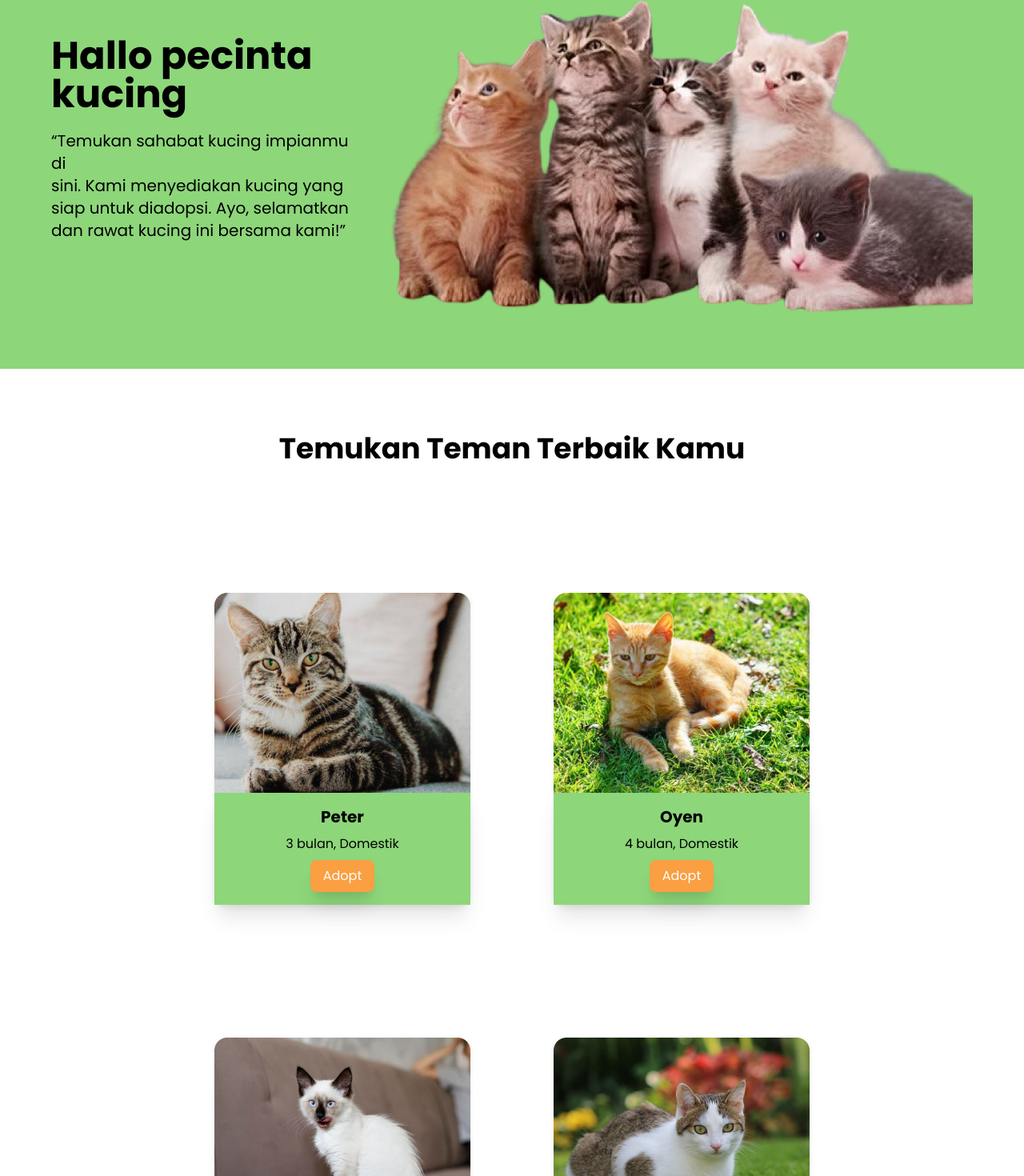
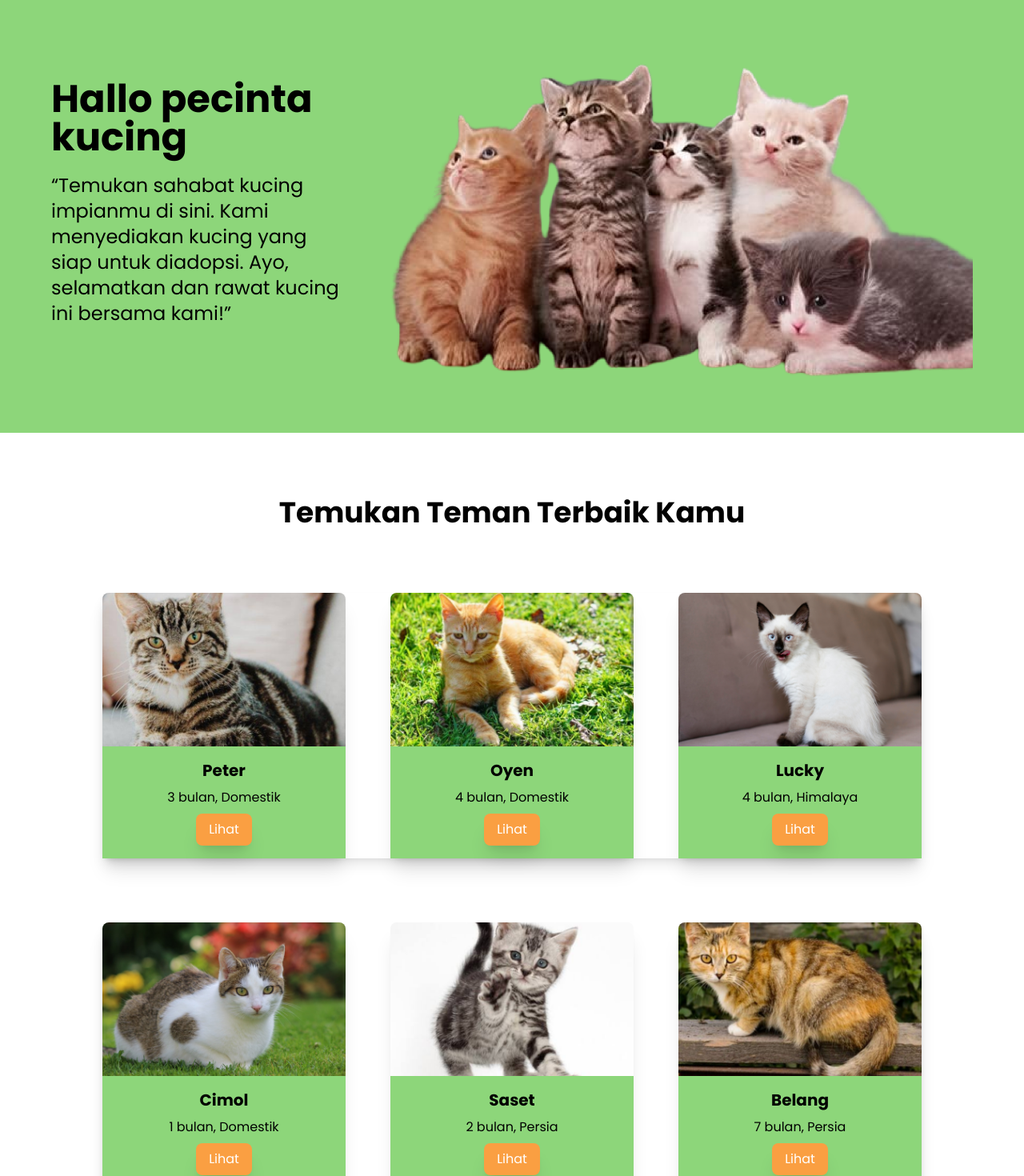
Before and after one commit to Riskotul/Massive-Challenge, a React (Vite) app: page /adopsi-kucing in a window 1280 px wide. Shown: the part 210-1680 px from the top of the page at 80% size. Built offline with nearby package versions, Linux system fonts and the light colour scheme.

Commit message:
update responsive adopsi kucing,anjing

```diff
--- a/src/assets/components/Layouts/FormAdopsiPage/FormSection.jsx
+++ b/src/assets/components/Layouts/FormAdopsiPage/FormSection.jsx
@@ -466,7 +466,7 @@ const FormSection = () => {
       </section>{' '}
       <button
         onClick={handlePopUp}
-        className="rounded-lg size-fit py-3 px-[72px] text-white bg-[#FA9F42] text-[24px] font-medium mt-7 active:scale-90 transition-all duration-150"
+        className="rounded-lg size-fit py-3 px-[72px] text-white bg-[#FA9F42] text-[24px] font-medium mt-7 active:scale-90 transition-all duration-150 mb-20"
       >
         Kirim
       </button>
--- a/src/assets/components/Pages/AdopsiAnjingPage/AdopsiAnjingPage.jsx
+++ b/src/assets/components/Pages/AdopsiAnjingPage/AdopsiAnjingPage.jsx
@@ -48,17 +48,18 @@ const AdopsiAnjingPage = () => {
     navigate("/services-detail-anjing");
   };
 
+  const topDogs = dogs.slice(0, 3);
+  const bottomDogs = dogs.slice(3);
+
   return (
     <>
       <NavbarLogin />{" "}
       <div>
-        <div className="bg-[#8DD67A] py-12 px-16 flex justify-between items-center">
-          <div className="flex-1 flex flex-col items-start">
-            <h1 className="text-5xl font-bold mb-5">Hallo pecinta anjing</h1>
-            <p className="text-xl">
-              “Temukan sahabat anjing impianmu di sini. Kami menyediakan anjing
-              yang siap untuk diadopsi. Ayo, selamatkan dan rawat anjing
-              ini bersama kami!”
+        <div className="bg-[#8DD67A] py-12 px-8 lg:px-16 flex flex-col lg:flex-row justify-between items-center mt-20">
+          <div className="flex-1 flex flex-col items-center lg:items-start">
+            <h1 className="text-3xl lg:text-5xl font-bold mb-5 text-center lg:text-left">Hallo pecinta Anjing</h1>
+            <p className="text-lg lg:text-xl text-center lg:text-left">
+              “Temukan sahabat anjing impianmu di<br /> sini. Kami menyediakan anjing yang <br />siap untuk diadopsi. Ayo, selamatkan <br />dan rawat anjing ini bersama kami!”
             </p>
           </div>
           <img
@@ -69,29 +70,41 @@ const AdopsiAnjingPage = () => {
         </div>
 
         <div className="mt-10">
-          <h1 className="text-center text-4xl font-bold mb-20 mt-20">
+          <h1 className="text-center text-3xl lg:text-4xl font-bold mb-20 mt-20">
             Temukan Teman Terbaik Kamu
           </h1>
-          <div className="flex flex-wrap justify-center gap-20 mx-20">
-            {dogs.map((dog, index) => (
-              <div
-                key={index}
-                className="bg-white rounded-lg shadow-md m-3 w-80 h-96 transform hover:scale-105 transition-transform flex flex-col justify-between mt-20"
-              >
-                <img
-                  src={dog.image}
-                  alt={dog.name}
-                  className="w-[320px] h-[250px] object-cover "
-                />
-                <div className="bg-[#8DD67A] p-4 flex flex-col items-center text-center shadow-xl">
-                  <h2 className="text-xl font-bold mb-2">{dog.name}</h2>
-                  <p className="mb-2">
-                    {dog.age}, {dog.breed}
-                  </p>
+          <div className="max-w-screen-lg mx-auto grid grid-cols-1 lg:grid-cols-3 gap-6 lg:gap-10 shadow-lg">
+            {topDogs.map((dog, index) => (
+              <div key={index} className="bg-white rounded-lg shadow-xl w-full h-auto transform hover:scale-105 transition-transform flex flex-col justify-between">
+                <div className="flex justify-center lg:justify-start">
+                  <img src={dog.image} alt={dog.name} className="w-full h-56 lg:h-48 object-cover rounded-t-lg" />
+                </div>
+                <div className="bg-[#8DD67A] p-4 flex flex-col items-center text-center lg:text-left">
+                  <h2 className="text-lg lg:text-xl font-bold mb-2">{dog.name}</h2>
+                  <p className="text-sm lg:text-base mb-2">{dog.age}, {dog.breed}</p>
                   <button
                     onClick={handleClickNavigate}
                     className="bg-[#FA9F42] text-white py-2 px-4 rounded-lg shadow-xl"
-                  >
+                    >
+                    Lihat
+                  </button>
+                </div>
+              </div>
+            ))}
+          </div>
+          <div className="max-w-screen-lg mx-auto grid grid-cols-1 lg:grid-cols-3 gap-6 lg:gap-10 mt-6 lg:mt-10 shadow-lg mb-20">
+            {bottomDogs.map((dog, index) => (
+              <div key={index} className="bg-white rounded-lg shadow-xl w-full h-auto transform hover:scale-105 transition-transform flex flex-col justify-between">
+                <div className="flex justify-center lg:justify-start">
+                  <img src={dog.image} alt={dog.name} className="w-full h-56 lg:h-48 object-cover rounded-t-lg" />
+                </div>
+                <div className="bg-[#8DD67A] p-4 flex flex-col items-center text-center lg:text-left">
+                  <h2 className="text-lg lg:text-xl font-bold mb-2">{dog.name}</h2>
+                  <p className="text-sm lg:text-base mb-2">{dog.age}, {dog.breed}</p>
+                  <button
+                    onClick={handleClickNavigate}
+                    className="bg-[#FA9F42] text-white py-2 px-4 rounded-lg shadow-xl"
+                    >
                     Lihat
                   </button>
                 </div>
--- a/src/assets/components/Pages/AdopsiKucingPage/AdopsiKucingPage.jsx
+++ b/src/assets/components/Pages/AdopsiKucingPage/AdopsiKucingPage.jsx
@@ -49,20 +49,23 @@ const AdopsiKucingPage = () => {
     navigate("/services-detail-kucing");
   };
 
+  const topCats = cats.slice(0, 3);
+  const bottomCats = cats.slice(3);
+
   return (
     <>
       <NavbarLogin />
       <div>
-        <div className="bg-[#8DD67A] py-12 px-16 flex justify-between items-center">
-          <div className="flex-1 flex flex-col items-start">
-            <h1 className="text-5xl font-bold mb-5">Hallo pecinta kucing</h1>
-            <p className="text-xl">
-              “Temukan sahabat kucing impianmu di
-              <br /> sini. Kami menyediakan kucing yang <br />
-              siap untuk diadopsi. Ayo, selamatkan <br />
-              dan rawat kucing ini bersama kami!”
-            </p>
-          </div>
+      <div className="bg-[#8DD67A] py-12 px-8 lg:px-16 flex flex-col lg:flex-row justify-between items-center mt-20">
+        <div className="flex-1 flex flex-col items-center lg:items-start">
+          <h1 className="text-3xl lg:text-5xl font-bold mb-5 text-center lg:text-left">Hallo pecinta kucing</h1>
+          <p className="text-xl lg:text-2xl text-center lg:text-left">
+            “Temukan sahabat kucing impianmu di
+            sini. Kami menyediakan kucing yang <br />
+            siap untuk diadopsi. Ayo, selamatkan
+            dan rawat kucing ini bersama kami!”
+          </p>
+        </div>
           <img
             src={HeaderAdopsikucing}
             alt="Deskripsi gambar"
@@ -71,30 +74,42 @@ const AdopsiKucingPage = () => {
         </div>
 
         <div className="mt-10">
-          <h1 className="text-center text-4xl font-bold mb-20 mt-20">
+        <h1 className="text-center text-3xl lg:text-4xl font-bold mb-20 mt-20">
             Temukan Teman Terbaik Kamu
           </h1>
-          <div className="flex flex-wrap justify-center gap-20 mx-20">
-            {cats.map((cat, index) => (
-              <div
-                key={index}
-                className="bg-white rounded-lg shadow-md m-3 w-80 h-96 transform hover:scale-105 transition-transform flex flex-col justify-between mt-20"
-              >
-                <img
-                  src={cat.image}
-                  alt={cat.name}
-                  className="w-[320px] h-[250px] object-cover "
-                />
-                <div className="bg-[#8DD67A] p-4 flex flex-col items-center text-center shadow-xl">
-                  <h2 className="text-xl font-bold mb-2">{cat.name}</h2>
-                  <p className="mb-2">
-                    {cat.age}, {cat.breed}
-                  </p>
+          <div className="max-w-screen-lg mx-auto grid grid-cols-1 lg:grid-cols-3 gap-10 lg:gap-14 shadow-lg mb-20">
+            {topCats.map((cat, index) => (
+              <div key={index} className="bg-white rounded-lg shadow-xl w-full h-auto transform hover:scale-105 transition-transform flex flex-col justify-between">
+                <div className="flex justify-center lg:justify-start">
+                  <img src={cat.image} alt={cat.name} className="w-full h-56 lg:h-48 object-cover rounded-t-lg" />
+                </div>
+                <div className="bg-[#8DD67A] p-4 flex flex-col items-center text-center lg:text-left">
+                  <h2 className="text-lg lg:text-xl font-bold mb-2">{cat.name}</h2>
+                  <p className="text-sm lg:text-base mb-2">{cat.age}, {cat.breed}</p>
                   <button
                     onClick={handleClickNavigate}
                     className="bg-[#FA9F42] text-white py-2 px-4 rounded-lg shadow-xl"
-                  >
-                    Adopt
+                    >
+                    Lihat
+                  </button>
+                </div>
+              </div>
+            ))}
+          </div>
+          <div className="max-w-screen-lg mx-auto grid grid-cols-1 lg:grid-cols-3 gap-10 lg:gap-14 shadow-lg mb-20">
+            {bottomCats.map((cat, index) => (
+              <div key={index} className="bg-white rounded-lg shadow-xl w-full h-auto transform hover:scale-105 transition-transform flex flex-col justify-between">
+                <div className="flex justify-center lg:justify-start">
+                  <img src={cat.image} alt={cat.name} className="w-full h-56 lg:h-48 object-cover rounded-t-lg" />
+                </div>
+                <div className="bg-[#8DD67A] p-4 flex flex-col items-center text-center lg:text-left">
+                  <h2 className="text-lg lg:text-xl font-bold mb-2">{cat.name}</h2>
+                  <p className="text-sm lg:text-base mb-2">{cat.age}, {cat.breed}</p>
+                  <button
+                    onClick={handleClickNavigate}
+                    className="bg-[#FA9F42] text-white py-2 px-4 rounded-lg shadow-xl"
+                    >
+                    Lihat
                   </button>
                 </div>
               </div>
--- a/src/assets/components/Pages/HomePage/HomePage.jsx
+++ b/src/assets/components/Pages/HomePage/HomePage.jsx
@@ -2,8 +2,9 @@ import { Link } from "react-router-dom";
 import { NavbarLogin } from "../../Fragments/Navbar/Navbar";
 import Footer from "../../Fragments/Footer/Footer";
 
+
 const HomePage = () => {
-  const headerImage = "/images/HomePage/header_masuk.png";
+  const headerImage = "/images/HomePage/header_homelogin.png";
   const animalRescueImage = "/images/HomePage/animal_resque.png";
   const rescuersListedImage = "/images/HomePage/rescuers_listed.png";
   const animalHousesImage = "/images/HomePage/animal_houses.png";
```
